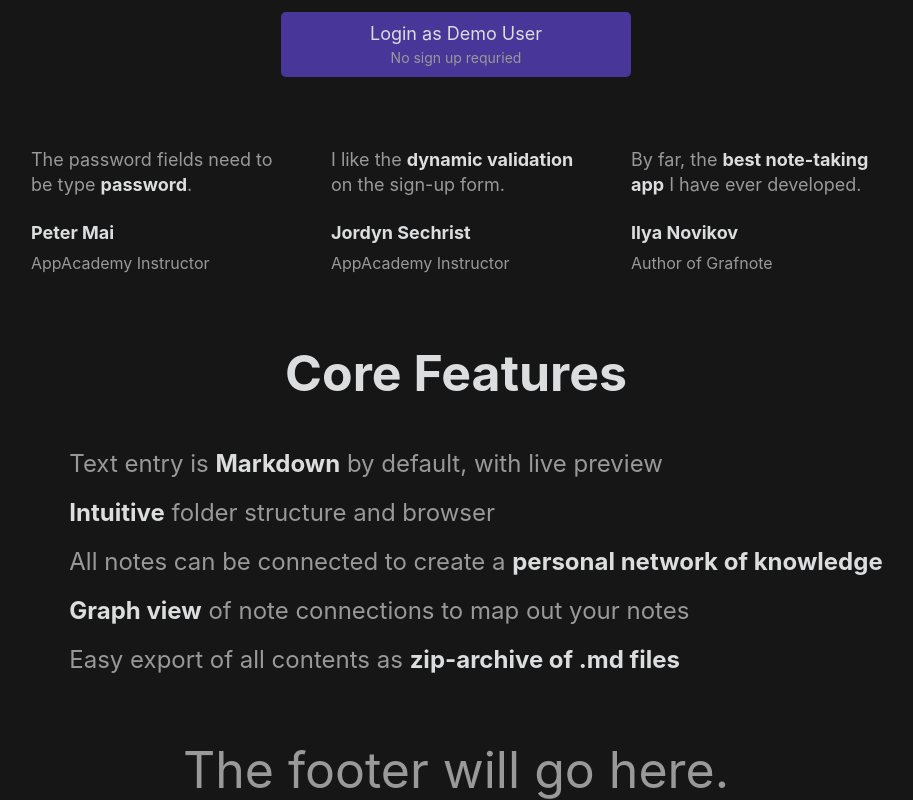
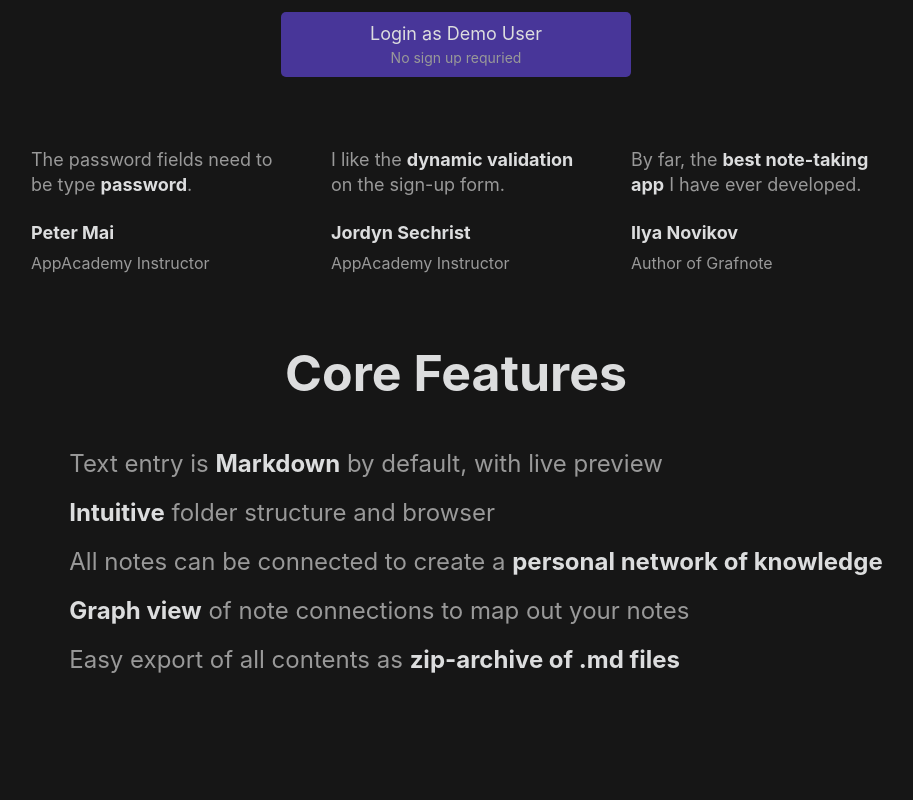
Before and after one commit to ily123/grafnote, a React (Create React App) app in the folder frontend/: page / in a window 1280 px wide. Shown: the part 452-1252 px from the top of the page, without its empty margins (184-1097 px from the left). After the commit the page ends 1162 px from the top, so only its background shows below. Built offline with nearby package versions, Linux system fonts and the light colour scheme; no server answers; a web font is replaced by a local one.

Commit message:
Disabled footer for now.

```diff
--- a/frontend/src/App.js
+++ b/frontend/src/App.js
@@ -5,7 +5,7 @@ import LoginFormPage from './components/LoginFormPage';
 import SignupFormPage from './components/SignupFormPage';
 import Navigation from './components/Navigation';
 import LandingPage from './components/HomePage';
-import Footer from './components/Footer';
+//import Footer from './components/Footer';
 import NotePage from './components/NotePage';
 import { restoreUser } from './store/session';
 
@@ -36,7 +36,6 @@ function App () {
           <NotePage />
         </Route>
       </Switch>
-      <Footer />
     </div>
   );
 }
```
